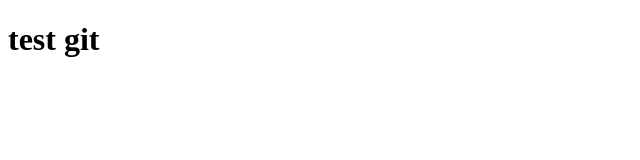
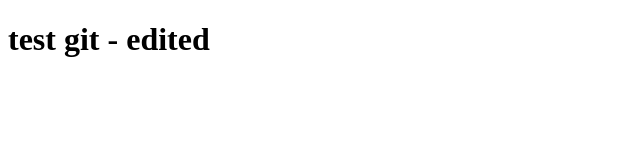
Before and after one commit to husnainhayat/learning-git, a plain HTML site: page index.html in a window 1280 px wide. Shown: the whole page, without its empty margins (0-640 px from the left). Drawn offline with Linux system fonts and the light colour scheme.

Commit message:
s commit

```diff
--- a/index.html
+++ b/index.html
@@ -6,6 +6,6 @@
     <title>Learning git - edited</title>
 </head>
 <body>
-    <h1>test git</h1>
+    <h1>test git - edited</h1>
 </body>
 </html>
```
